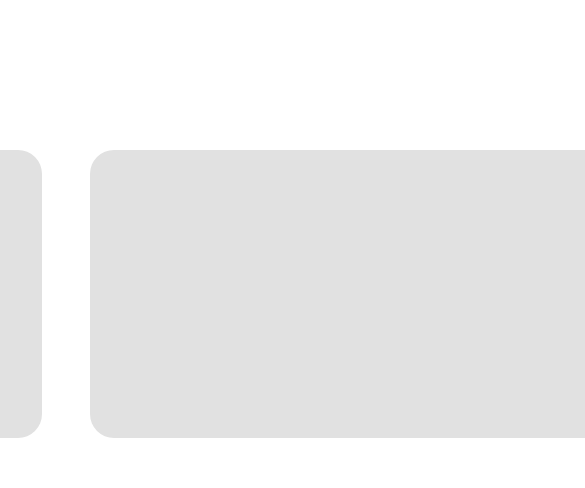
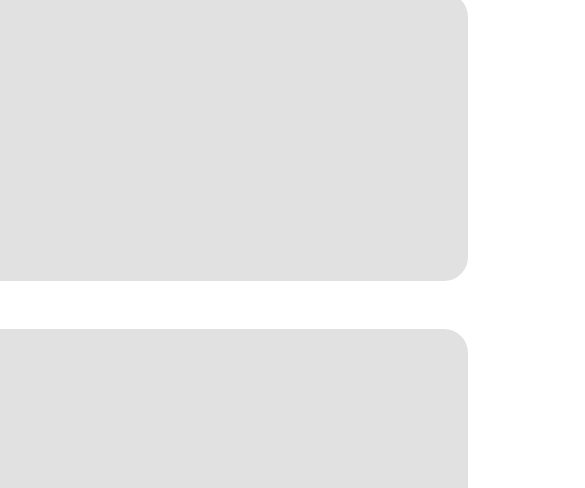
Before and after one commit to MarcusNguyen1608/jaltup-test-technical, a React (Vite) app: page / in a window 390 px wide. Shown: the top 488 px of the page, 585 px wide, since content can reach past the window. Built offline with nearby package versions, Linux system fonts and the light colour scheme.

Commit message:
Refactor: Handle drag in mobile

```diff
--- a/package.json
+++ b/package.json
@@ -13,6 +13,7 @@
     "react": "^18.2.0",
     "react-dnd": "^16.0.1",
     "react-dnd-html5-backend": "^16.0.1",
+    "react-dnd-touch-backend": "^16.0.1",
     "react-dom": "^18.2.0",
     "react-router-dom": "^6.22.3"
   },
--- a/src/App.tsx
+++ b/src/App.tsx
@@ -8,7 +8,7 @@ function App() {
 
   return (
     <div className="h-screen w-screen flex items-center justify-center gap-12 flex-col">
-      <div className="flex gap-12">
+      <div className="flex flex-col gap-12 lg:flex-row">
         <DropZone
           variant="small"
           isHasData={boxValue === "box1"}
--- a/src/main.tsx
+++ b/src/main.tsx
@@ -5,11 +5,20 @@ import App from "./App.tsx";
 import { DndProvider } from "react-dnd";
 import { HTML5Backend } from "react-dnd-html5-backend";
 
+import { TouchBackend } from "react-dnd-touch-backend";
+
 import "./index.css";
+
+const isMobile =
+  /Android|webOS|iPhone|iPad|iPod|BlackBerry|IEMobile|Opera Mini/i.test(
+    navigator.userAgent
+  );
+
+const Backend = isMobile ? TouchBackend : HTML5Backend;
 
 ReactDOM.createRoot(document.getElementById("root")!).render(
   <React.StrictMode>
-    <DndProvider backend={HTML5Backend}>
+    <DndProvider backend={Backend} options={{ enableMouseEvents: true }}>
       <App />
     </DndProvider>
   </React.StrictMode>
```
Also changed, not shown: 1 other file (tests, documents, lock files or other folders).
